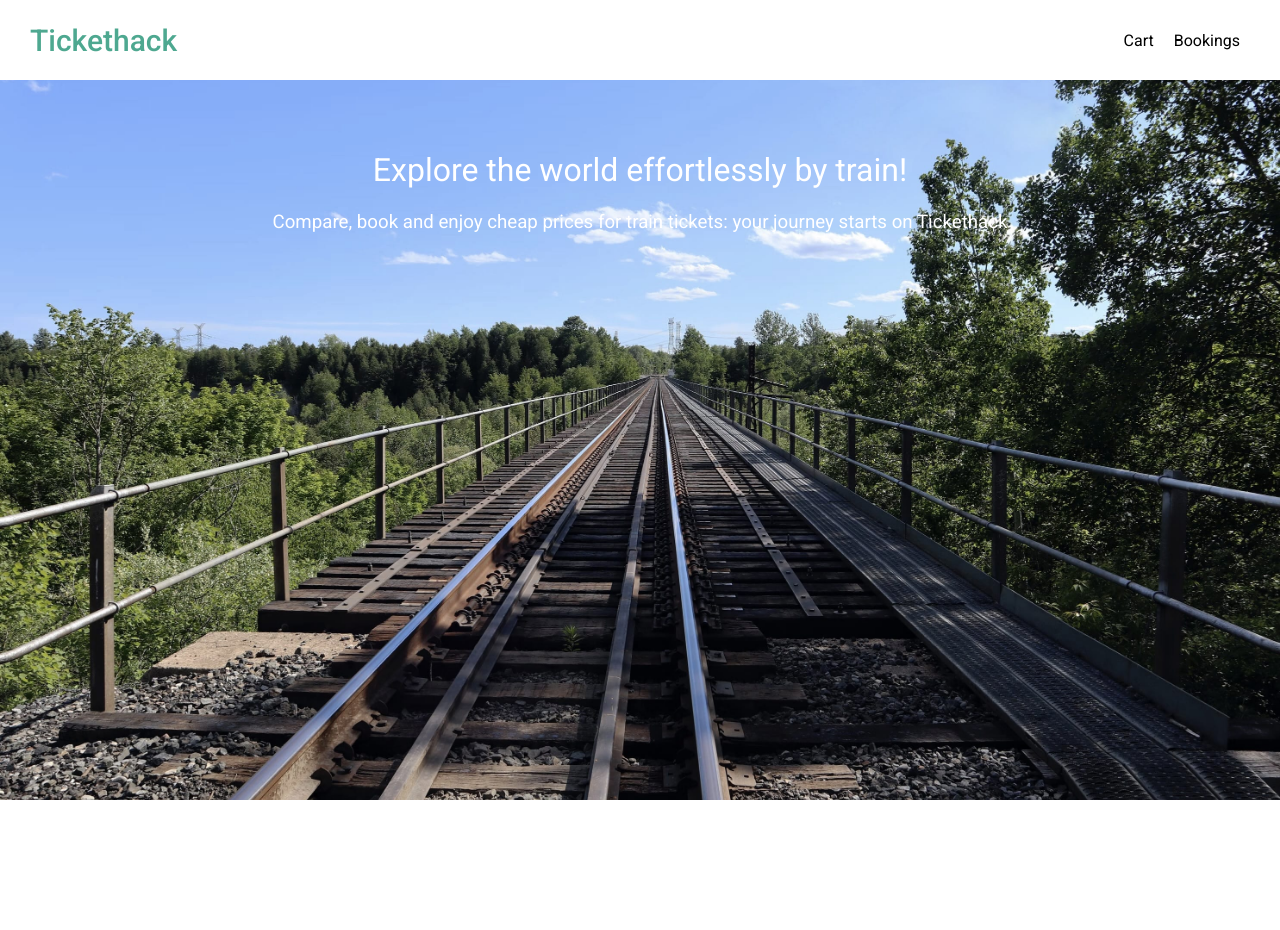
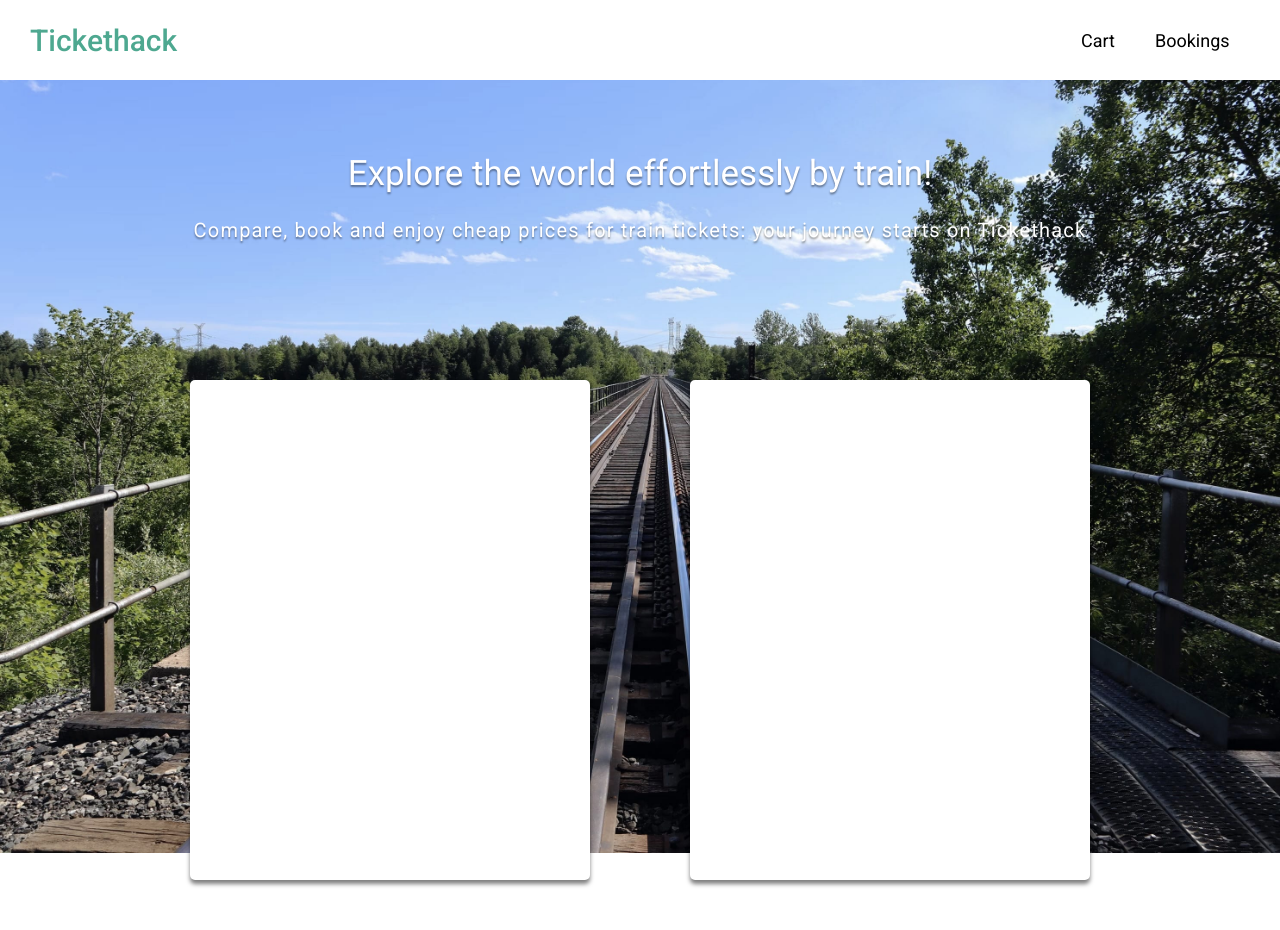
Before and after one commit to bertrandsimon/tickethack-frontend, a plain HTML site: page index.html in a window 1280 px wide. Before the commit the page ends 800 px from the top, so only its background shows below. Drawn offline with nearby package versions, Linux system fonts and the light colour scheme; a script that the page names is missing.

Commit message:
frontend

```diff
--- a/index.html
+++ b/index.html
@@ -9,6 +9,7 @@
     <link rel="preconnect" href="https://fonts.googleapis.com">
     <link rel="preconnect" href="https://fonts.gstatic.com" crossorigin>
     <link href="https://fonts.googleapis.com/css2?family=Open+Sans&family=Roboto:ital,wght@0,100;0,300;0,400;0,500;0,700;0,900;1,100;1,900&family=Varela+Round&display=swap" rel="stylesheet">
+    <link rel="stylesheet" href="https://cdnjs.cloudflare.com/ajax/libs/hover.css/2.3.1/css/hover-min.css" integrity="sha512-csw0Ma4oXCAgd/d4nTcpoEoz4nYvvnk21a8VA2h2dzhPAvjbUIK6V3si7/g/HehwdunqqW18RwCJKpD7rL67Xg==" crossorigin="anonymous" referrerpolicy="no-referrer" />
     <link href="style.css" rel="stylesheet" type="text/css">
 
 
@@ -24,8 +25,8 @@
     <div id="dummy-container"></div>
 
     <div id="items-container">
-        <a href="" class="item">Cart</a>
-        <a href="" class="item">Bookings</a>
+        <a href="" class="item hvr-underline-from-center">Cart</a>
+        <a href="" class="item hvr-underline-from-center">Bookings</a>
     </div>
 
 </div>
@@ -36,6 +37,11 @@
 </div>
 
 
+<div id="boxes-container">
+    <div id="search-box"></div>
+    <div id="result-box"></div>
+</div>
+
 
 
 
--- a/style.css
+++ b/style.css
@@ -1,3 +1,22 @@
+
+/* HACK HOVER */
+.hvr-underline-from-center:before {
+    content: "";
+    position: absolute;
+    z-index: -1;
+    left: 51%;
+    right: 51%;
+    bottom: 0;
+    background: #4EA890;
+    height: 2px;
+    -webkit-transition-property: left,right;
+    transition-property: left,right;
+    -webkit-transition-duration: .3s;
+    transition-duration: .3s;
+    -webkit-transition-timing-function: ease-out;
+    transition-timing-function: ease-out;
+}
+
 body {
     margin: 0px;
     background-image: url(/img/background.jpg);
@@ -40,9 +59,11 @@ body {
 }
 
 .item {
-    padding: 10px;
+    padding: 20px;
+    font-size: 18px;
     text-decoration: none;
     color: black;
+    font-family: 'Roboto', sans-serif;
 }
 
 #headline-container {
@@ -60,5 +81,41 @@ body {
 
 
 
-h1 { color:white }
-h3 { color:white }
+h1 {
+    color:white;
+    font-size: 35px;
+    font-family: 'Roboto', sans-serif;
+    text-shadow: 0px 2px 2px rgba(0, 0, 0, 0.4);
+}
+h3 {
+    color:white;
+    font-size: 20px;
+    font-weight: 300;
+    letter-spacing: 1.2px;
+    font-family: 'Roboto', sans-serif;
+    text-shadow: 0px 2px 2px rgba(0, 0, 0, 0.4);
+}
+
+#boxes-container {
+    display: flex;
+    justify-content: center;
+    align-items: center;
+}
+
+#search-box {
+ width: 400px;
+ height: 500px;
+ background-color: white;
+ border-radius: 5px;
+ margin: 50px;
+ box-shadow: 0px 4px 4px rgba(0, 0, 0, 0.5);
+}
+
+#result-box {
+    width: 400px;
+    height: 500px;
+    background-color: white;
+    border-radius: 5px;
+    margin: 50px;
+    box-shadow: 0px 4px 4px rgba(0, 0, 0, 0.5);
+}
```
